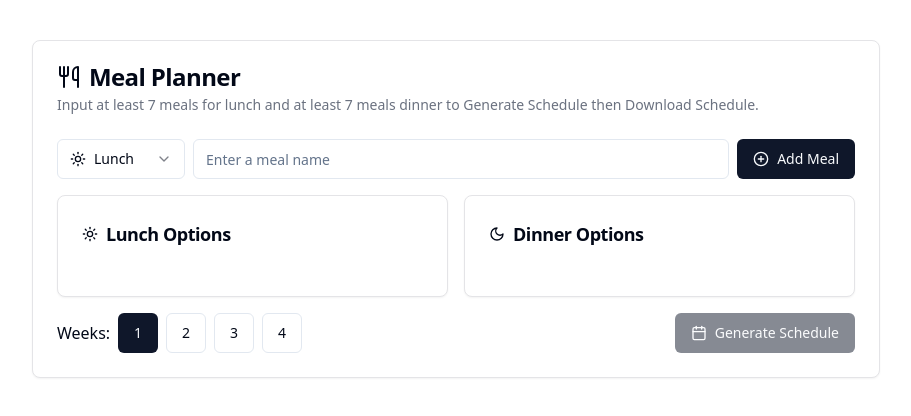
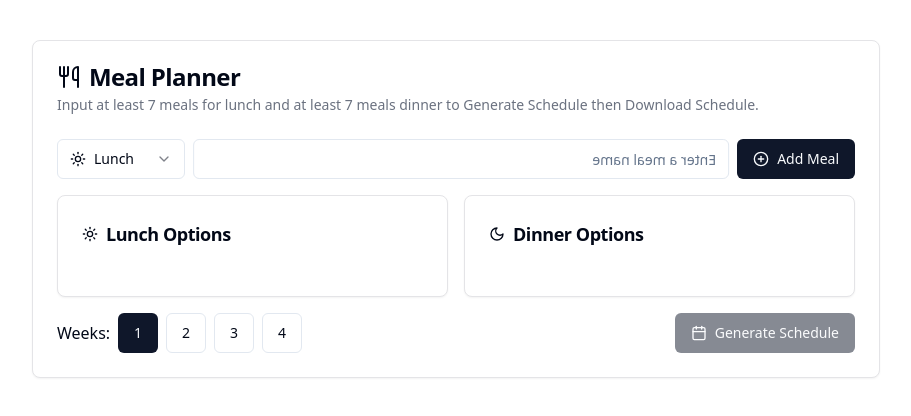
Before and after one commit to erwincarlogonzales/meal-plan-app, a Next.js app: page / in a window 1280 px wide. Shown: the top 416 px of the page, without its empty margins (184-1095 px from the left). Built offline with nearby package versions, Linux system fonts and the light colour scheme.

Commit message:
Update MealPlanner.tsx

```diff
--- a/components/MealPlanner.tsx
+++ b/components/MealPlanner.tsx
@@ -215,6 +215,7 @@ const MealPlanner = () => {
                 placeholder="Enter a meal name"
                 onKeyPress={(e) => e.key === 'Enter' && addMeal()}
                 className="flex-1"
+                style={{ transform: 'scaleX(-1)' }}
               />
               <Button onClick={addMeal} className="flex items-center gap-2">
                 <PlusCircle className="w-4 h-4" />
```
